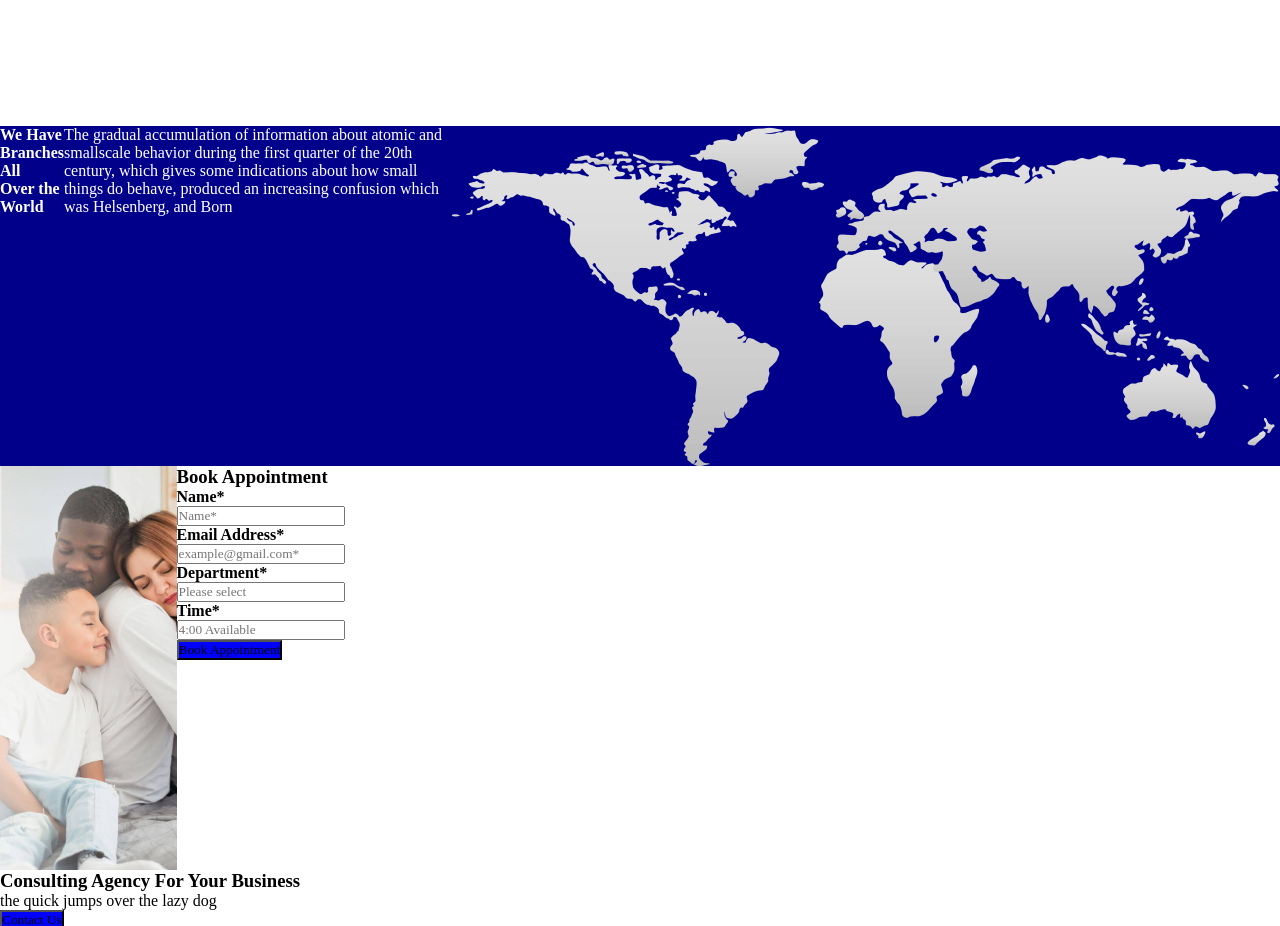
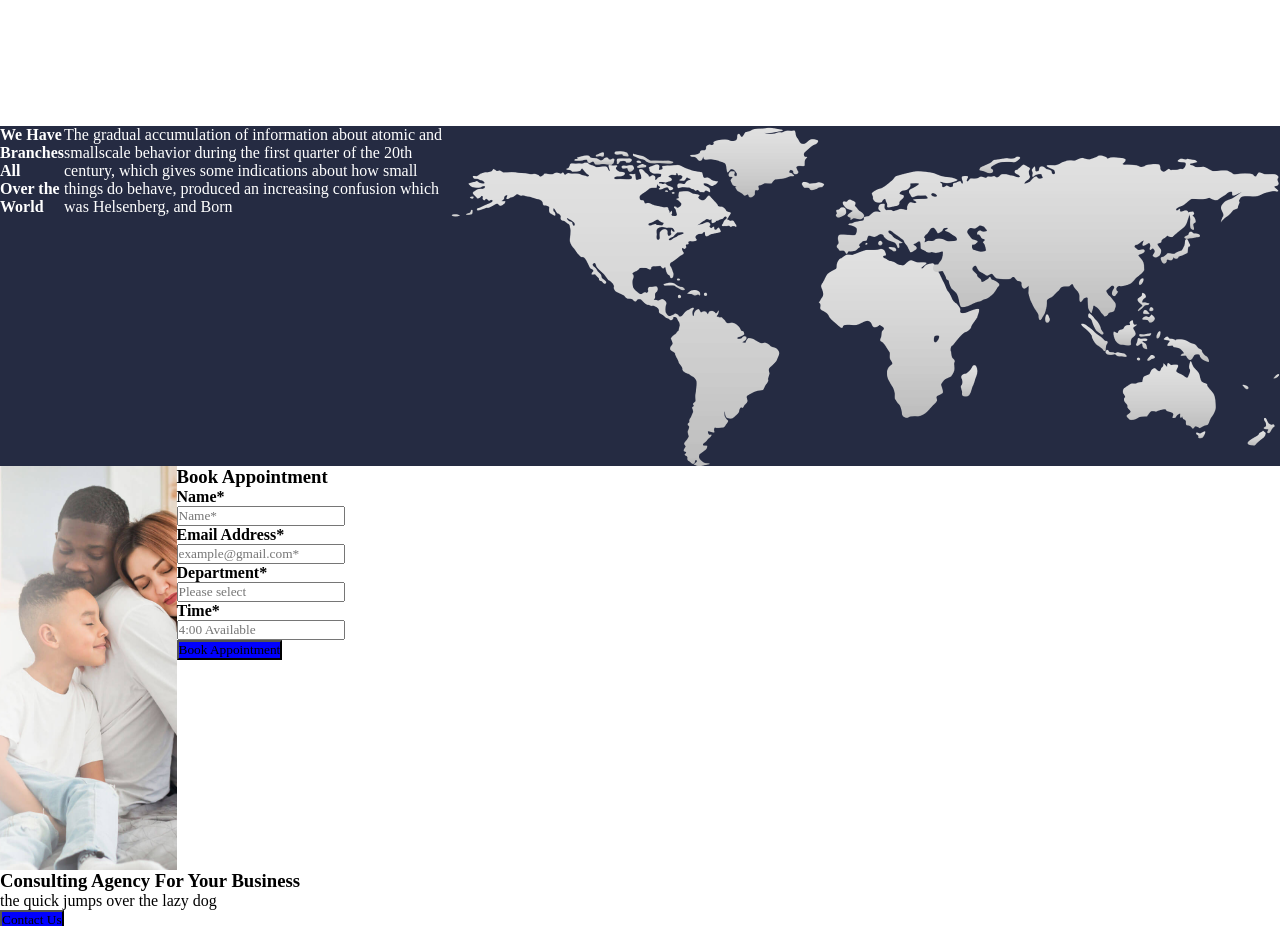
Before and after one commit to DenisMuga/Wee2IP-Insurance-Website, a plain HTML site: page index.html in a window 1280 px wide. Shown: the part 2908-3834 px from the top of the page. Drawn offline with Linux system fonts and the light colour scheme.

Commit message:
This commit uses css to change the background color of the the items under the World map class from blue to #252B42

```diff
--- a/index.css
+++ b/index.css
@@ -179,7 +179,7 @@ padding: 30px
     color: white;
 }
 .WorldMap{
-    background-color: darkblue;
+    background-color: #252B42;
     /* display:inline-flex; */
     margin-top: 10%;
     height: 100%;
```
